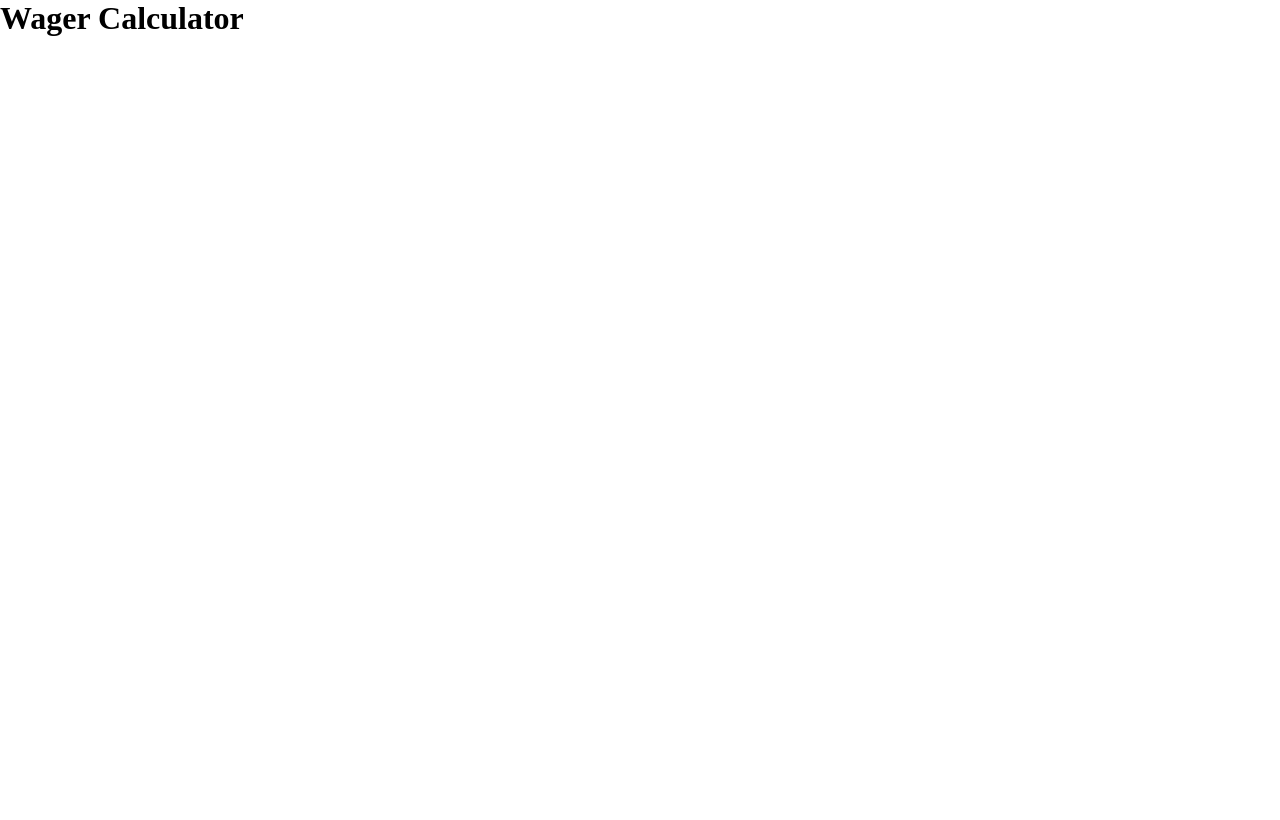
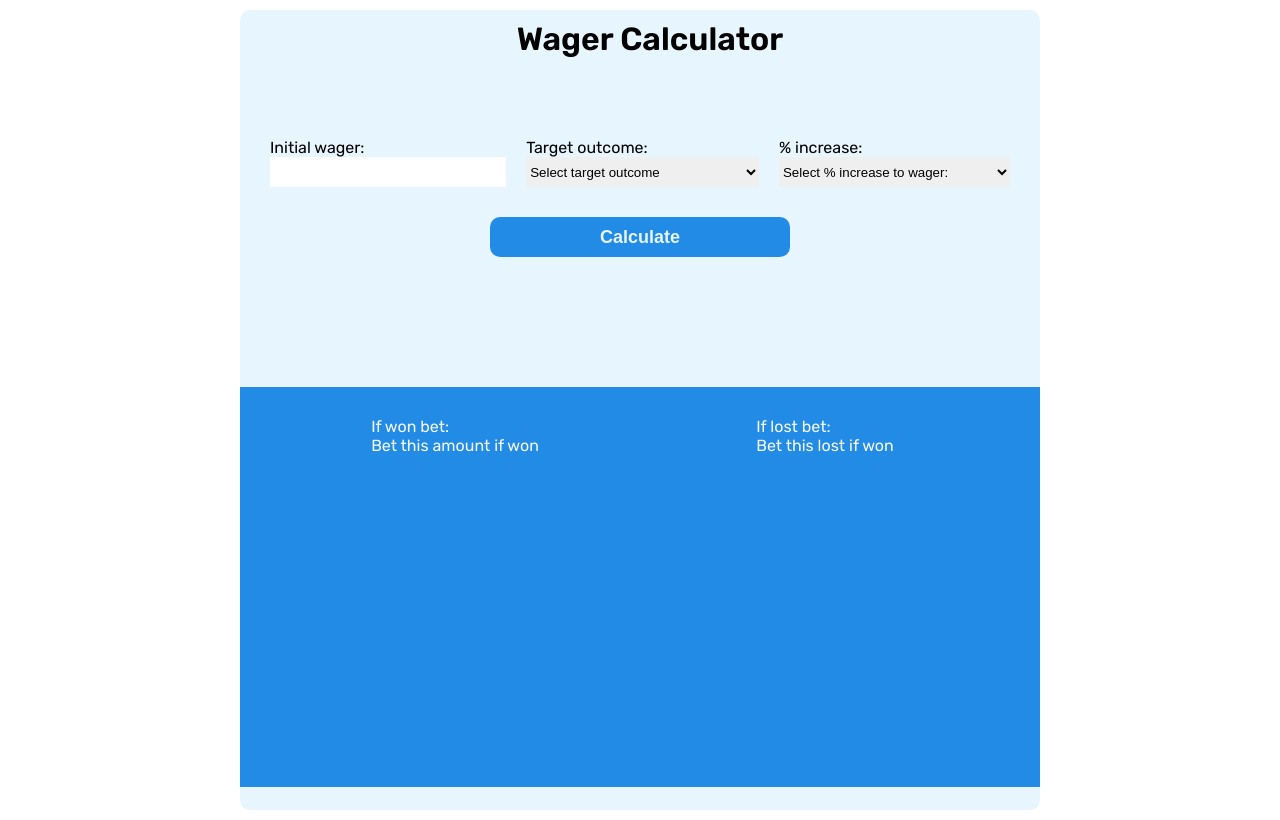
Before and after one commit to ndusmzole/Wag, a plain HTML site: page index.html in a window 1280 px wide. Drawn offline with Linux system fonts and the light colour scheme.

Commit message:
projee 50%

```diff
--- a/index.html
+++ b/index.html
@@ -5,24 +5,74 @@
     <meta http-equiv="X-UA-Compatible" content="IE=edge">
     <meta name="viewport" content="width=device-width, initial-scale=1.0">
     <link rel="stylesheet" href="styles.css">
-    <title>Document</title>
+    <link rel="preconnect" href="https://fonts.googleapis.com">
+    <link rel="preconnect" href="https://fonts.gstatic.com" crossorigin>
+    <link href="https://fonts.googleapis.com/css2?family=Rubik:wght@400;500;600&display=swap" rel="stylesheet">
+    <title>Wager Calculator</title>
 </head>
 <body>
     <header>
-        <h1 class="main-heading">Wager Calculator</h1>
+
     </header>
 
     <main>
+        <h1 class="main-heading">Wager Calculator</h1>
         <section class="input--section">
+            <div class="input">
+                <div class="form-group"><label for="init-value">Initial wager:</label>
+                    <input class="text-input" id="init-value" type="text" min="1" required>
+                    </div>
+
+                    <div class="form-group"><label for="target-outCome">Target outcome:</label>
+                        <select name="target-outcome" class="text-input" id="target-outCome" required>
+                            <option value="">Select target outcome</option>
+                            <option value="1.2">1.2</option>
+                            <option value="1.4">1.4</option>
+                            <option value="1.5">1.5</option>
+                            <option value="2">2</option>
+                            <option value="3">3</option>
+                        </select>
+                    </div>
+
+                    <div class="form-group"><label for="increase">% increase:</label>
+                        <select name="target-outcome" class="text-input" id="increase" required>
+                            <option value="">Select % increase to wager:</option>
+                            <option value="1.05">5%</option>
+                            <option value="1.1">10%</option>
+                            <option value="1.15">15%</option>
+                            <option value="1.2">20%</option>
+                            <option value="1.3">30%</option>
+                        </select>
+                    </div>
+            </div>
+            <div class="buttons" id="calc">
+                <button class="btn btn-calc">Calculate</button>
+            </div>
+            <div class="buttons hidden" id="result">
+                <button class="btn btn-won">Won</button>
+                <button class="btn btn-lost">Lost</button>
+            </div>
+
 
         </section>
 
         <section class="output--section">
+
+            <div class="results">
+                <p class="label">If won bet:</p>
+                <p class="result-wager won">Bet this amount if won</p>
+            </div>
+
+            <div class="results">
+                <p class="label">If lost bet:</p>
+                <p class="result-wager lost">Bet this lost if won</p>
+            </div>
 
         </section>
 
     </main>
 
 </body>
-<Script src="script.js"></Script>
+<!-- <Script src="script.js"></Script> -->
+<Script src="scripts/main.js"></Script>
 </html>
--- /dev/null
+++ b/scripts/main.js
@@ -0,0 +1,30 @@
+'use strict';
+
+const initAmountEl = document.querySelector("#init-value");
+const targetOutcomeEl = document.querySelector("#target-outCome");
+const increaseEl = document.getElementById("increase");
+
+const calcSection = document.querySelector("#calc");
+const resultsSection = document.querySelector("#result");
+
+const btnCalcEl = document.querySelector(".btn-calc");
+const btnWonEl = document.querySelector(".btn-won");
+const btnLostEl = document.querySelector(".btn-lost");
+
+const ifWonEl = document.querySelector(".won");
+const ifLostEl = document.querySelector(".lost");
+
+
+const hideElement = function(element) {
+    element.classList.add("hidden");
+};
+
+const displayElement = function(element) {
+    element.classList.remove("hidden");
+};
+
+btnCalcEl.addEventListener("click", function(){
+    console.log("calculation");
+    hideElement(calcSection);
+    displayElement(resultsSection);
+})
--- a/styles.css
+++ b/styles.css
@@ -14,3 +14,86 @@
     box-sizing: border-box;
     margin: 0;
 }
+
+body {
+    font-family: 'Rubik', sans-serif;
+}
+
+.hidden {
+    display: none;
+}
+
+main {
+    margin: 10px auto;
+    width: 800px;
+    height: 100vh;
+    background-color: #e7f5ff;
+    border-radius: 10px;
+}
+h1 {
+    display: inline-block;
+    margin: 10px;
+    width: 100%;
+    text-align: center;
+}
+
+.input--section {
+    margin-top: 40px;
+    display: flex;
+    flex-direction: column;
+    gap: 30px;
+    align-items: center;
+    margin-bottom: 100px;
+    padding: 30px;
+}
+.input {
+    display: flex;
+    gap: 20px;
+}
+.text-input {
+    border: none;
+    width: 100%;
+    height: 30px;
+}
+.btn:active,
+.btn:hover {
+    background-color: #fff;
+    color: #000;
+}
+
+.btn {
+
+    width: 300px;
+    height: 40px;
+    border: 0;
+    background-color: #228be6;
+    border-radius: 10px;
+    color: #e7f5ff;
+    font-weight: 600;
+    font-size: 18px;
+
+}
+
+.output--section {
+    background-color: #228be6;
+    color: #f8f9fa;
+    height: 50vh;
+    padding: 30px;
+    display: grid;
+    grid-template-columns: 1fr 1fr;
+    justify-items: center;
+
+}
+
+
+/* .container {
+    display: grid;
+
+    grid-template-columns: 1fr 1fr 1fr 1fr;
+    grid-template-rows: 100px 200px 100px;
+
+    grid-template-areas:
+          "head head2 . side"
+          "main main2 . side"
+          "footer footer footer footer";
+  } */
```
